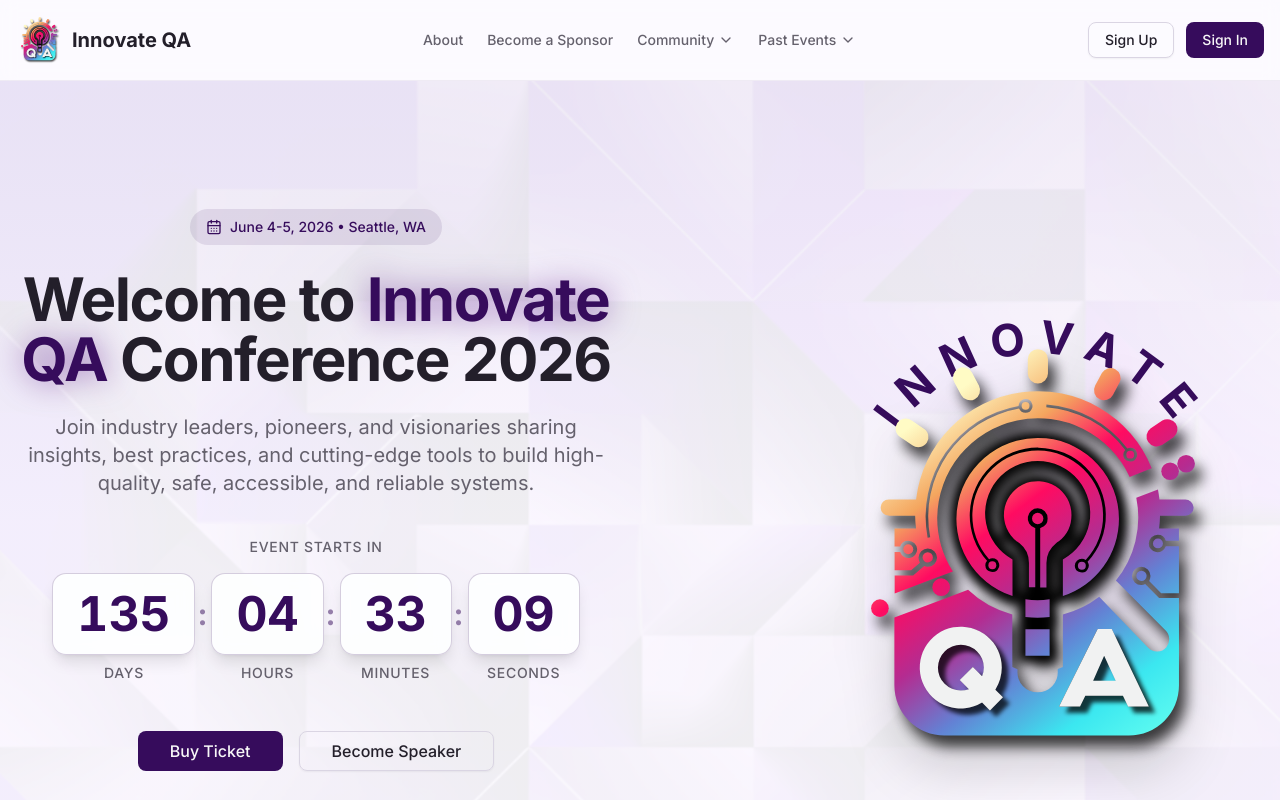
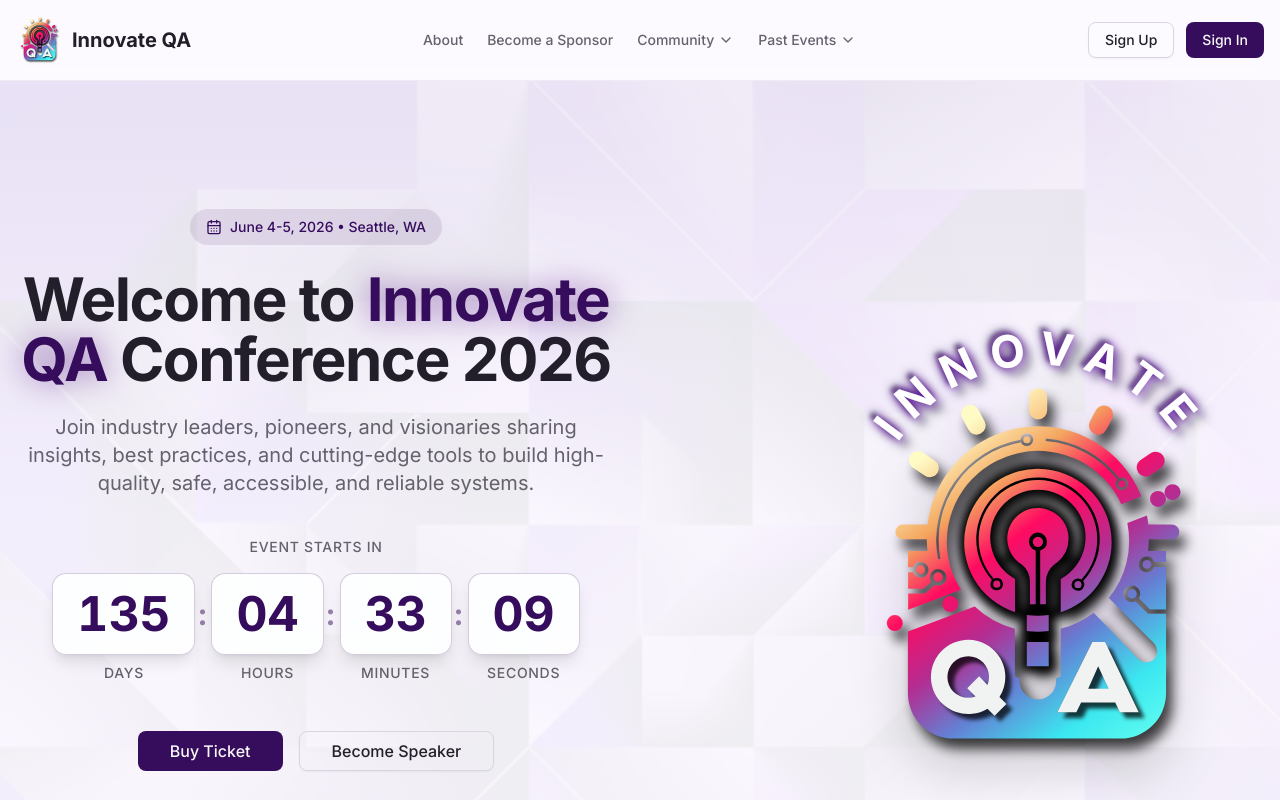
Before and after one commit to deepakkamboj/innovate-qa-events, a Next.js app: page / in a window 1280 px wide. Shown: the top 800 px of the page. Built offline with nearby package versions, Linux system fonts and the light colour scheme.

Commit message:
updated logo

```diff
--- a/components/hero-section.tsx
+++ b/components/hero-section.tsx
@@ -66,13 +66,26 @@ export function HeroSection() {
                   <defs>
                     <path
                       id="circlePath"
-                      d="M 100, 90 m -75, 0 a 75,75 0 1,1 150,0 a 75,75 0 1,1 -150,0"
+                      d="M 100, 95 m -75, 0 a 75,75 0 1,1 150,0 a 75,75 0 1,1 -150,0"
                     />
+                    <filter id="embossed">
+                      <feGaussianBlur in="SourceAlpha" stdDeviation="2" result="blur"/>
+                      <feOffset in="blur" dx="3" dy="3" result="offsetBlur"/>
+                      <feFlood floodColor="rgba(0, 0, 0, 0.4)" result="offsetColor"/>
+                      <feComposite in="offsetColor" in2="offsetBlur" operator="in" result="shadow"/>
+                      <feGaussianBlur in="SourceAlpha" stdDeviation="1" result="blur2"/>
+                      <feOffset in="blur2" dx="-2" dy="-2" result="offsetBlur2"/>
+                      <feFlood floodColor="rgba(4, 0, 8, 0.6)" result="offsetColor2"/>
+                      <feComposite in="offsetColor2" in2="offsetBlur2" operator="in" result="highlight"/>
+                      <feMerge>
+                        <feMergeNode in="shadow"/>
+                        <feMergeNode in="highlight"/>
+                        <feMergeNode in="SourceGraphic"/>
+                      </feMerge>
+                    </filter>
                   </defs>
-                  <text className="fill-primary text-[20px] font-bold tracking-[0.3em]" style={{ letterSpacing: '0.3em' }}>
-                    <textPath href="#circlePath" startOffset="25%" textAnchor="middle">
-                      INNOVATE
-                    </textPath>
+                  <text className="text-[20px] font-bold tracking-[0.3em]" style={{ letterSpacing: '0.3em', fill: 'white', filter: 'url(#embossed)', textShadow: '0 0 10px rgba(87, 3, 165, 0.8)' }}>
+                    <textPath href="#circlePath" startOffset="25%" textAnchor="middle">INNOVATE</textPath>
                   </text>
                 </svg>
               </div>
@@ -80,7 +93,7 @@ export function HeroSection() {
                 src={`${BASE_PATH}/logo.svg`}
                 alt="Innovate QA Conference 2026"
                 fill
-                className="object-contain drop-shadow-2xl pt-5"
+                className="object-contain drop-shadow-2xl pt-15"
                 priority
               />
             </div>
```
